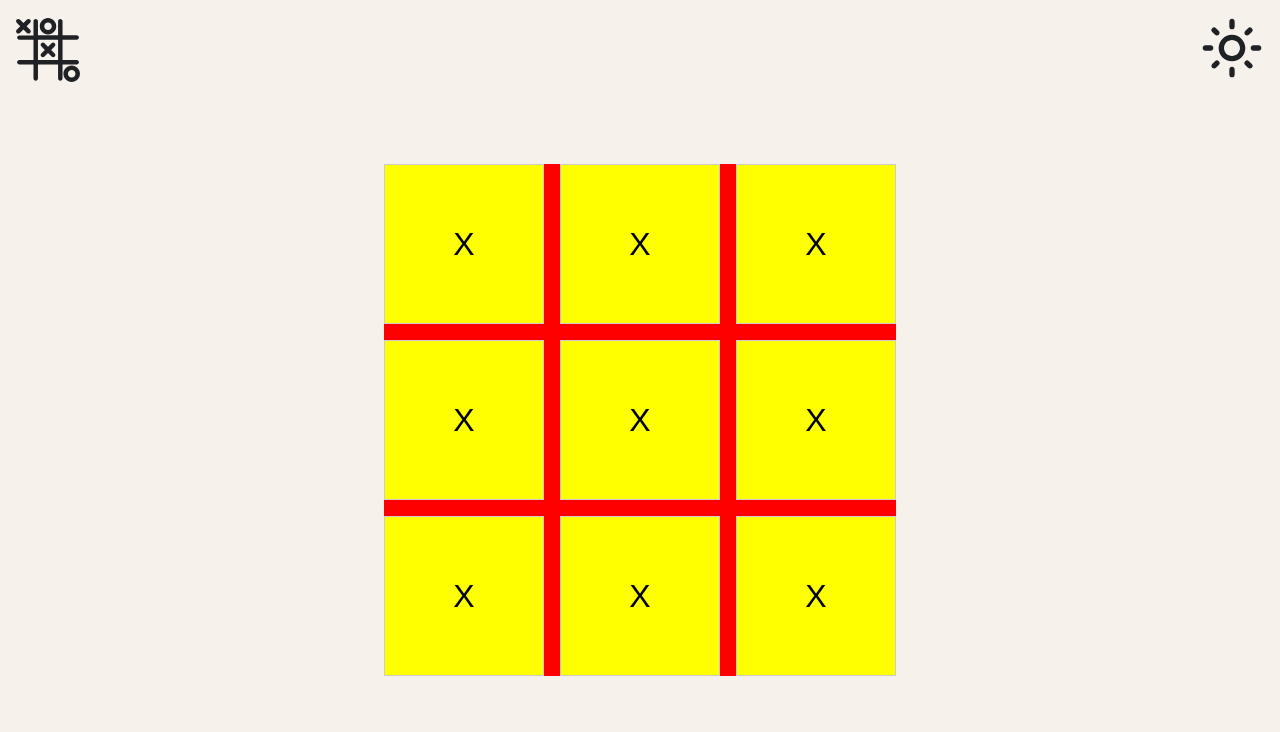
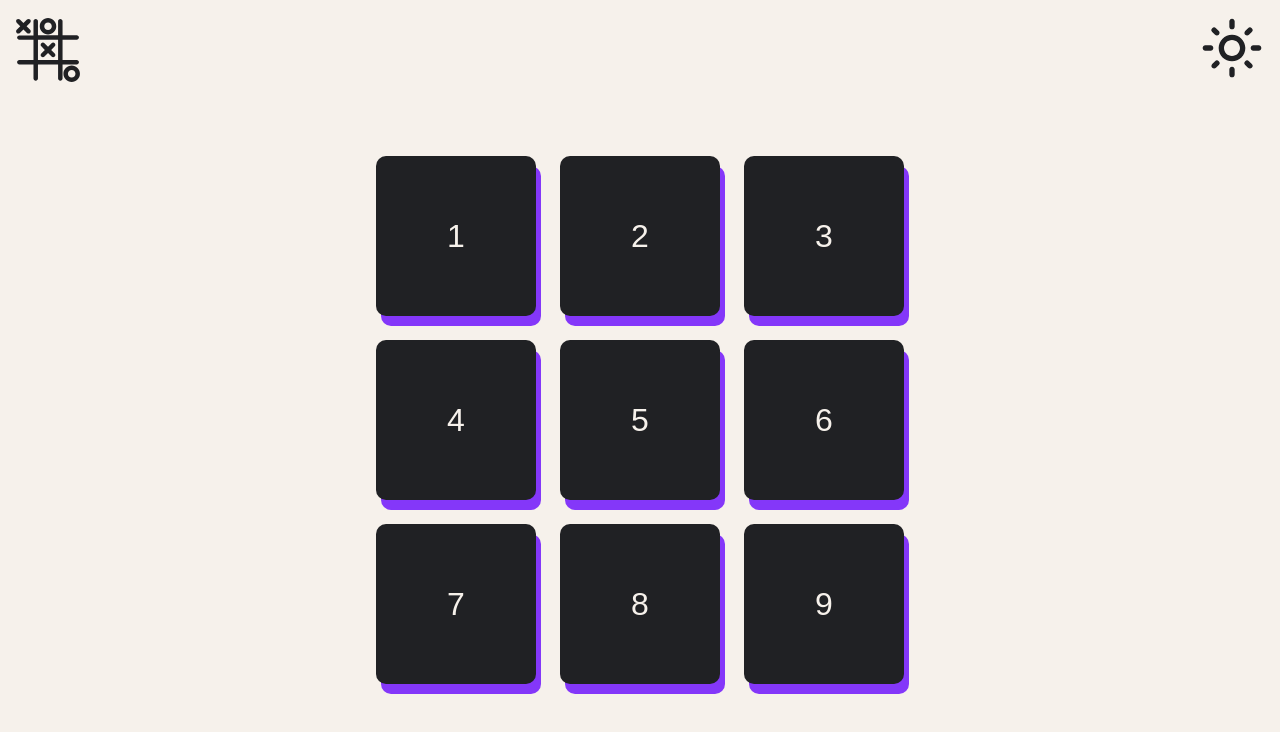
Before and after one commit to 12LucasArc/Tick-tac-toe, a React (Vite) app in the folder tick-tac-toe/: page /game in a window 1280 px wide. Shown: the top 732 px of the page. Built offline with nearby package versions, Linux system fonts and the light colour scheme.

Commit message:
game logic complete

```diff
--- a/tick-tac-toe/src/Components/GameCell/GameCell.jsx
+++ b/tick-tac-toe/src/Components/GameCell/GameCell.jsx
@@ -1,10 +1,26 @@
-import React from 'react'
+import React, {useContext} from 'react'
 import { CellStyle } from './GameCell.styled';
+import { GameContext}  from '../../Context/GameContext';
+import { checkForWinner } from '../../Utils/Index';
 
+function GameCell({ cellItem, index }) {
+  const { updateBoard, game } = useContext(GameContext);
 
-function GameCell() {
+  const cellClickHandler = () => {
+    updateBoard(index)
+    checkForWinner(game.board)
+
+    // if(result) {
+
+    // }
+
+  }
   return (
-    <CellStyle>X</CellStyle>
+    <CellStyle
+    onClick={cellClickHandler}
+      >
+        {cellItem}
+    </CellStyle>
   )
 }
 
--- a/tick-tac-toe/src/Components/GameCell/GameCell.styled.jsx
+++ b/tick-tac-toe/src/Components/GameCell/GameCell.styled.jsx
@@ -1,10 +1,17 @@
 import styled from "styled-components";
 
 export const CellStyle = styled.button`
-  background-color: yellow;
+  background-color: ${(props) => props.theme.colors.secondary};
+  color: ${(props) => props.theme.colors.primary};
+  font-size: 3rem;
   width: 10rem;
   height: 10rem;
-  border: 1px solid #ccc;
+  border: none;
+  border-radius: 10px;
+  box-shadow: 5px 10px ${(props) => props.theme.colors.purple};
+  display: flex;
+  align-items: center;
+  justify-content: center;
   font-size: 2rem;
   cursor: pointer;
 `;
--- /dev/null
+++ b/tick-tac-toe/src/Context/GameContext.jsx
@@ -0,0 +1,42 @@
+import { createContext, useState } from "react";
+
+export const GameContext = createContext ({})
+
+export const GameContextProvide = (props) => {
+    const [game, setGame] = useState({
+        board: [1,2,3,4,5,6,7,8,9],
+        player1: {
+            choice: "X",
+            name: "Ben"
+        },
+        player2: {
+            choice: "O",
+            name: "Pan"
+        },
+        turn: "X"
+
+    })
+
+    const updateBoard = (index) => {
+       let updatedBoard = game.board;
+       updatedBoard[index] = game.turn
+       setGame({
+        ...game,
+        board: updatedBoard,
+        turn: game.turn === "X" ? "O" : "X"
+       })
+
+    }
+
+    return (
+        <GameContext.Provider value={{
+            game,
+            updateBoard
+
+        }}>
+            {props.children}
+        </GameContext.Provider>
+    )
+}
+
+export default GameContext;
--- a/tick-tac-toe/src/Context/index.jsx
+++ b/tick-tac-toe/src/Context/index.jsx
@@ -1,10 +1,13 @@
 import React from 'react'
-import { ThemeContextProvider} from '../Context/ThemeContext.jsx';
+import { ThemeContextProvider} from './ThemeContext.jsx';
+import { GameContextProvider } from './GameContext.jsx';
 
 function Provider({children}) {
   return (
     <ThemeContextProvider>
+      <GameContextProvider>
         {children}
+      </GameContextProvider>
     </ThemeContextProvider>
   )
 }
--- a/tick-tac-toe/src/Pages/Game/Game.jsx
+++ b/tick-tac-toe/src/Pages/Game/Game.jsx
@@ -1,18 +1,17 @@
-import React from 'react'
+import React, { useContext } from 'react'
 import { Container } from '../../Styles/General.styled';
 import { GameBoardStyle } from './Game.styled';
 import GameCell from '../../Components/GameCell/GameCell';
+import GameContext from '../../Context/GameContext';
 
 function Game() {
-  const Board = [1,2,3,4,5,6,7,8,9]
+  const { game } = useContext(GameContext);
   return (
     <Container>
       <GameBoardStyle>
-        {
-          Board.map((item, index) => (
-            <GameCell key={index} />
-          ))
-        }
+        {game.board.map((item, index) => (
+          <GameCell key={index} cellItem={item} index={index} />
+        ))}
       </GameBoardStyle>
     </Container>
   );
--- a/tick-tac-toe/src/Pages/Game/Game.styled.jsx
+++ b/tick-tac-toe/src/Pages/Game/Game.styled.jsx
@@ -1,8 +1,7 @@
 import styled from 'styled-components';
 
 export const GameBoardStyle = styled.div`
-    background-color: red;
     display: grid;
     grid-template-columns: repeat(3, 1fr);
-    gap: 1rem;
+    gap: 1.5rem;
 `
--- a/tick-tac-toe/src/Styles/Global.styled.js
+++ b/tick-tac-toe/src/Styles/Global.styled.js
@@ -6,6 +6,10 @@ export const GlobalStyles = createGlobalStyle`
   padding: 0;
   box-sizing: border-box;
   font-family: 'Poppins', sans-serif;
+  ${(props) => props.theme.media.mobile} {
+  font-size: 11px;
+
+  }
 
   }
 
--- /dev/null
+++ b/tick-tac-toe/src/Utils/Index.jsx
@@ -0,0 +1,44 @@
+const checkForSequence = (option1, option2, option3 ) => {
+        return option1 === option2 && option2 === option3
+}
+export const checkForWinner = (board) => {
+
+
+
+    // 0 1 2
+    // 3 4 5
+    // 6 7 8
+
+    // rows
+
+    for(let i=0; i<9; i+=3) {
+        if(checkForSequence(board[i], board[i+1], board[i+2])) {
+            console.log("Row Winner")
+            return true
+        }
+
+    }
+
+    // columns
+
+    for(let i=0; i<3; i+=1) {
+        if(checkForSequence(board[i], board[i+3], board[i+6])) {
+            console.log("Column Winner")
+            return true
+        }
+
+    }
+
+    // diagnols1
+    if(board[0] === board[4] && board[4] === board[8]) {
+        console.log("We have a winner")
+        return true
+    }
+
+    // diagnols2
+    if(board[2] === board[4] && board[4] === board[6]) {
+        console.log("We have a winner")
+        return true
+    }
+
+}
--- a/tick-tac-toe/src/main.jsx
+++ b/tick-tac-toe/src/main.jsx
@@ -2,11 +2,14 @@ import { StrictMode } from 'react'
 import { createRoot } from 'react-dom/client'
 import App from './App.jsx'
 import { ThemeContextProvider } from './Context/ThemeContext';
+import { GameContextProvide } from './Context/GameContext.jsx';
 
 createRoot(document.getElementById('root')).render(
   <StrictMode>
     <ThemeContextProvider>
-       <App />
+      <GameContextProvide>
+         <App />
+      </GameContextProvide>
     </ThemeContextProvider>
   </StrictMode>,
 )
```
